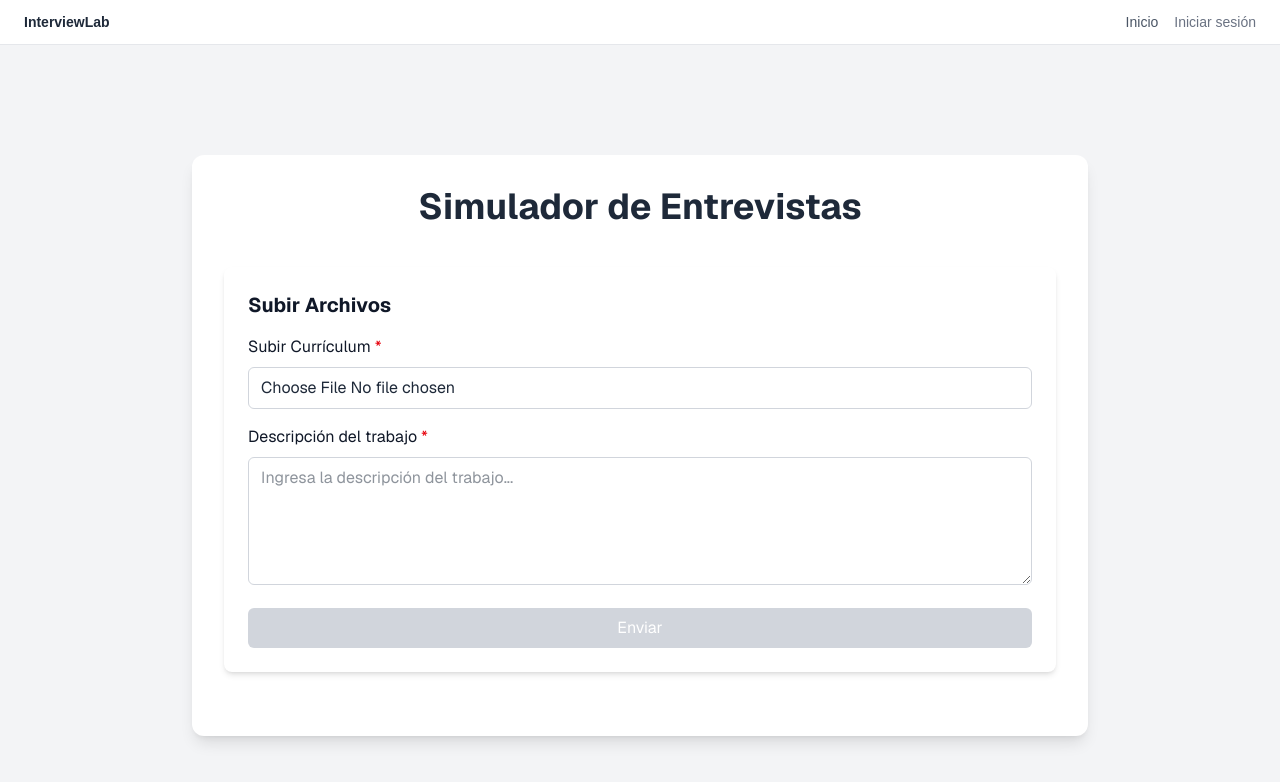
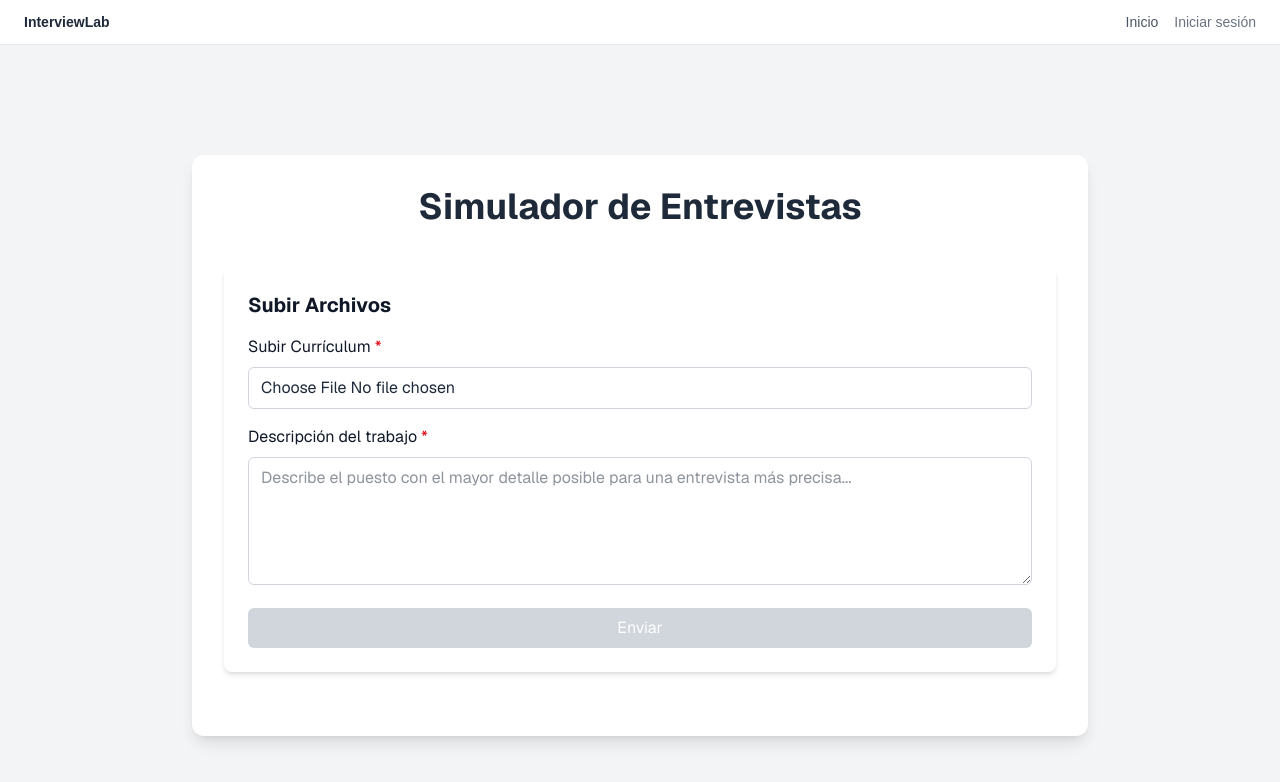
Before and after one commit to bpobletem/InterviewLab, a Next.js app: page /entrevista in a window 1280 px wide. Shown: the top 782 px of the page. Built offline with nearby package versions, Linux system fonts and the light colour scheme; no server answers.

Commit message:
fix placeholder

```diff
--- a/src/components/ResumeForm.tsx
+++ b/src/components/ResumeForm.tsx
@@ -77,7 +77,7 @@ export function ResumeForm({ onComplete }: ResumeFormProps) {
             value={text}
             onChange={(e) => setText(e.target.value)}
             className="w-full px-3 py-2 border border-gray-300 rounded-md h-32 text-gray-800"
-            placeholder="Ingresa la descripción del trabajo..."
+            placeholder="Describe el puesto con el mayor detalle posible para una entrevista más precisa..."
           />
         </div>
 
```
